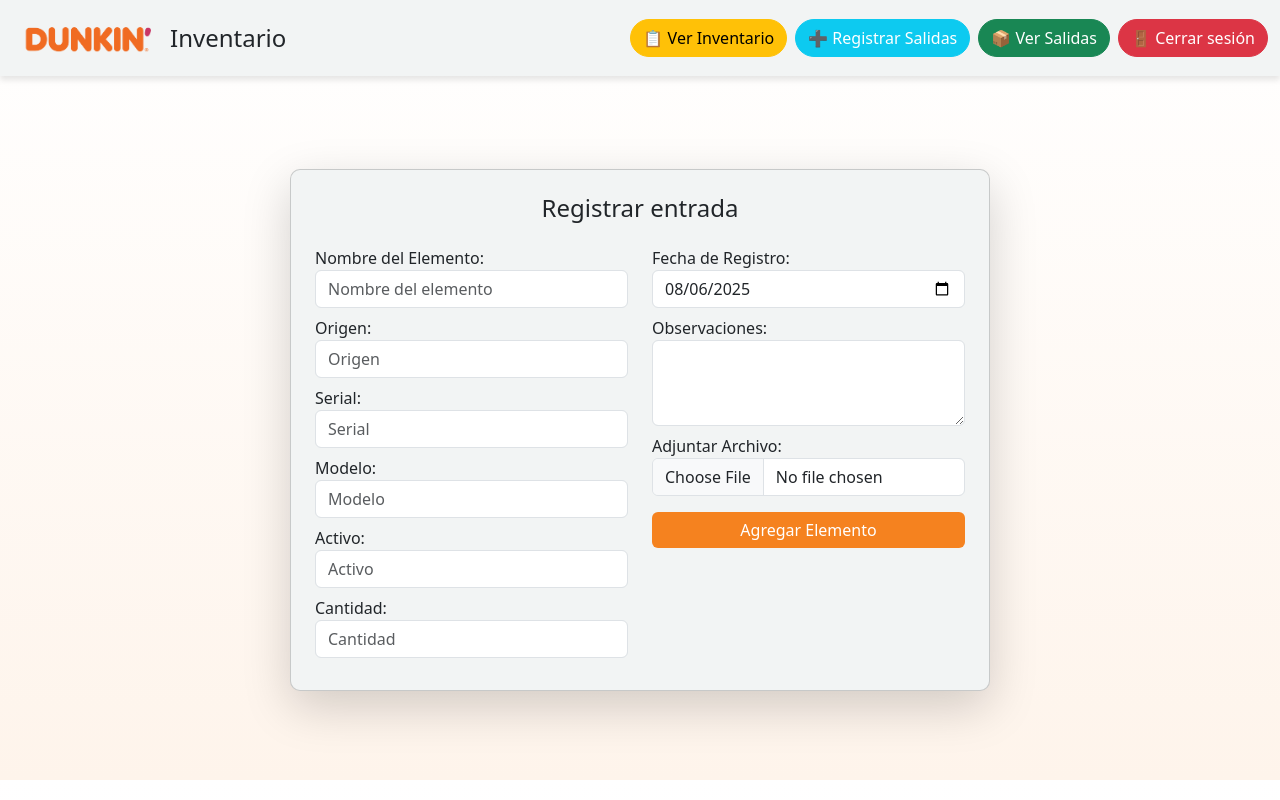
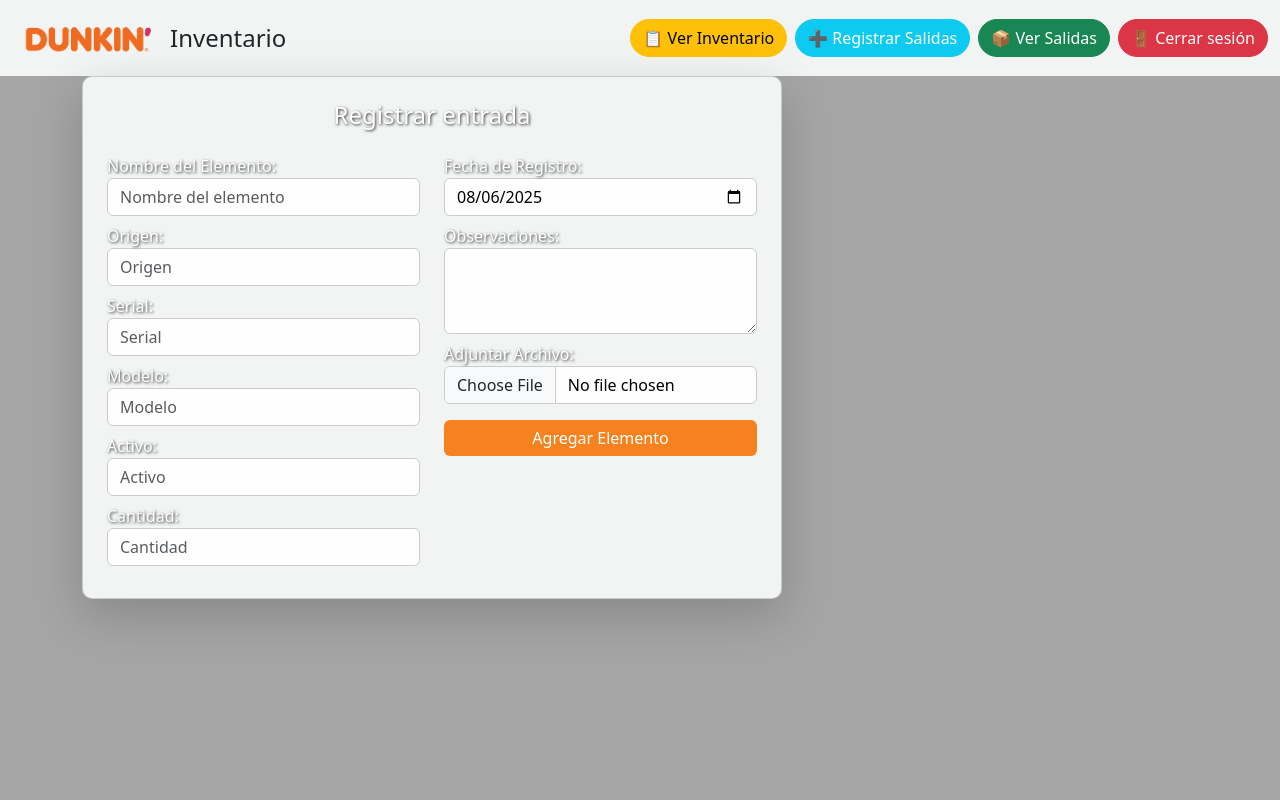
Before and after one commit to HDumarBalmaceda/inventario, a PHP site: page /app/vistas/entradas.php in a window 1280 px wide. Run offline with PHP 8.4, Linux system fonts and the light colour scheme.

Commit message:
Update entradas.php

```diff
--- a/app/vistas/entradas.php
+++ b/app/vistas/entradas.php
@@ -5,68 +5,55 @@
   <meta name="viewport" content="width=device-width, initial-scale=1.0">
   <title>Inventario Dunkin</title>
   <link href="https://cdn.jsdelivr.net/npm/bootstrap@5.3.2/dist/css/bootstrap.min.css" rel="stylesheet">
-  <link rel="stylesheet" href="../../public/css/styleEntradas.cs">
+ <link rel="stylesheet" href="/prueba-2/public/css/styleEntradas.css?v=2">
 
-  <style>
-    body {
-      background: linear-gradient(#ffffff, #fef4eb);
-      margin: 0;
-      padding-top: 80px; /* espacio para navbar fija */
-    }
-
-    .navbar {
-      position: fixed;
-      top: 0;
-      width: 100%;
-      z-index: 1030;
-      box-shadow: 0 4px 6px rgba(0,0,0,0.1);
-    }
-
-    .center-container {
-      min-height: calc(100vh - 100px); /* ajusta según altura navbar */
-      display: flex;
-      justify-content: center;
-      align-items: center;
-      flex-direction: column;
-    }
-  </style>
 </head>
 <body>
 
 <!-- barra de navegación -->
+<!-- Navbar principal con fondo claro -->
 <nav class="navbar navbar-expand-lg navbar-light" style="background-color: #f2f4f4;">
   <div class="container-fluid">
+
+    <!-- Logo de la empresa y título "Inventario" alineados horizontalmente -->
     <a class="navbar-brand d-flex align-items-center" href="#">
+      <!-- Imagen del logo -->
       <img src="../../imagenes/LOGO DUNKIN NUEVO 2024 sticker.png" alt="Inventario Dunkin" style="width: 150px; height: auto;" class="me-2">
+      <!-- Texto al lado del logo -->
       <span class="fs-4 text-dark">Inventario</span>
     </a>
 
+    <!-- Botón de hamburguesa para móviles (colapsa/expande el menú) -->
     <button class="navbar-toggler" type="button" data-bs-toggle="collapse" data-bs-target="#navbarContent"
       aria-controls="navbarContent" aria-expanded="false" aria-label="Toggle navigation">
       <span class="navbar-toggler-icon"></span>
     </button>
 
+    <!-- Contenido del navbar que se colapsa en pantallas pequeñas -->
     <div class="collapse navbar-collapse justify-content-end" id="navbarContent">
+
+      <!-- Botones de navegación alineados a la derecha -->
       <div class="navbar-nav gap-2">
+        <!-- Botón para ver el inventario -->
         <a href="ver_inventario.php" class="btn btn-warning rounded-pill">📋 Ver Inventario</a>
+
+        <!-- Botón para registrar salidas -->
         <a href="salidas.php" class="btn btn-info rounded-pill text-white">➕ Registrar Salidas</a>
+
+        <!-- Botón para ver las salidas registradas -->
         <a href="verSalidas.php" class="btn btn-success rounded-pill">📦 Ver Salidas</a>
+
+        <!-- Botón para cerrar sesión -->
         <a href="logout.php" class="btn btn-danger rounded-pill">🚪 Cerrar sesión</a>
       </div>
     </div>
+
   </div>
 </nav>
 
+
 <!-- Contenedor centrado -->
 <div class="container center-container">
-
-
-  <!-- Alerta -->
-  <?php if (isset($_GET['mensaje'])): ?>
-    <div class="alert alert-success text-center w-100" id="alerta-mensaje">
-      <?php echo htmlspecialchars($_GET['mensaje']); ?>
-    </div>
-  <?php endif; ?>
 
   <!-- Formulario -->
   <div class="card p-4 shadow-lg w-100" style="max-width: 700px; border-radius: 10px; background-color: #f2f4f4;">
@@ -112,8 +99,10 @@
   </div>
 </div>
 
+  <!--archivos js y conexion con bootstrap-->
 <script src="https://cdn.jsdelivr.net/npm/bootstrap@5.3.2/dist/js/bootstrap.bundle.min.js"></script>
 <script src="../../public/js/entrada.js"></script>
 
+
 </body>
 </html>
```
